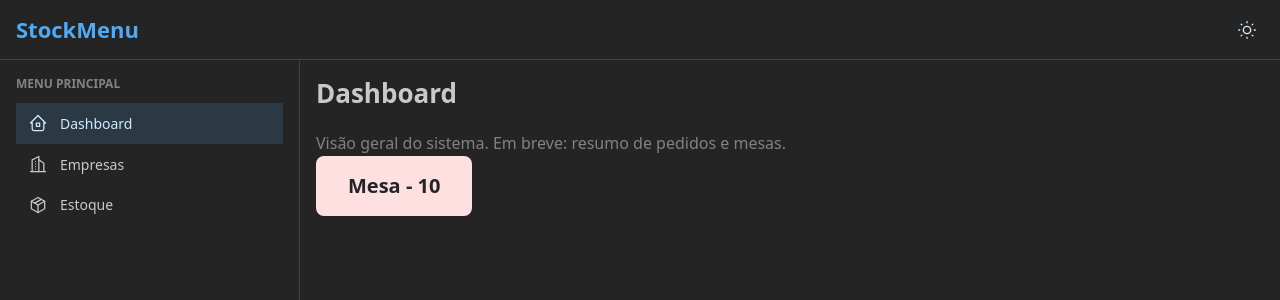
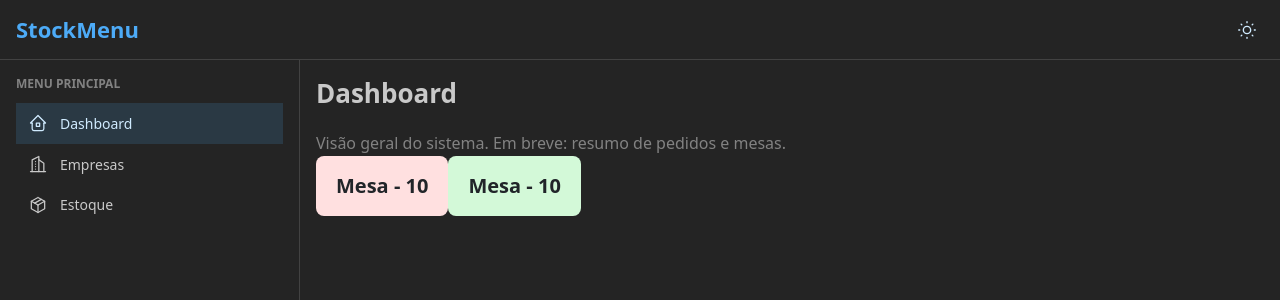
Before and after one commit to kevinDsousa/StockMenu-Frontend, a React (Vite) app: page / in a window 1280 px wide. Shown: the top 300 px of the page. Built offline with nearby package versions, Linux system fonts and the light colour scheme.

Commit message:
melhora o espaçamento das venue tables

```diff
--- a/src/components/ui/DefaultTooltip/AppTooltip.tsx
+++ b/src/components/ui/DefaultTooltip/AppTooltip.tsx
@@ -1,19 +1,7 @@
-import type { ReactNode } from 'react';
 import { Tooltip } from '@mantine/core';
+import type { AppTooltipProps } from './__tooltip.config';
 
-export interface AppTooltipProps {
-  label: string;
-  children: ReactNode;
-  position?: 'top' | 'bottom' | 'left' | 'right';
-  withArrow?: boolean;
-}
-
-export const AppTooltip = ({
-  label,
-  children,
-  position = 'top',
-  withArrow = true,
-}: AppTooltipProps) => {
+export const AppTooltip = ({ label, children, position = 'top', withArrow = true }: AppTooltipProps) => {
   return (
     <Tooltip label={label} position={position} withArrow={withArrow}>
       {children}
--- a/src/components/widget/VenueTables/VenueTable.config.ts
+++ b/src/components/widget/VenueTables/VenueTable.config.ts
@@ -12,6 +12,7 @@ export type TableStatus = 'open' | 'requesting_order' | 'requesting_close';
 /** Configuração de estilo para cada estado da mesa */
 export interface StatusStyleConfig {
   backgroundColor: string;
+  padding: string;
   size: TableSize;
   radius?: number | string;
   hoverOpacity?: number;
@@ -41,6 +42,7 @@ const defaultStatusStyle: StatusStyleConfig = {
   hoverOpacity: 0.9,
   backgroundColor: '',
   transition: 'all 200ms ease-in-out',
+  padding: '12px 20px',
 };
 
 /** Mapeia o status da mesa para sua respectiva configuração visual */
--- a/src/components/widget/VenueTables/VenueTables.tsx
+++ b/src/components/widget/VenueTables/VenueTables.tsx
@@ -17,6 +17,11 @@ export const VenueTables = ({ tableName = 'Mesa', statusTable, tableNumber, onCl
       radius={statusConfig.radius}
       onClick={onClick}
       className={classes.button}
+      styles={{
+        root: {
+          padding: statusConfig.padding,
+        },
+      }}
     >
       {tableName} - {tableNumber ?? 'N'}
     </Button>
--- a/src/routes/index.tsx
+++ b/src/routes/index.tsx
@@ -12,6 +12,7 @@ function DashboardComponent() {
     <PageContainer title="Dashboard">
       <Text c="dimmed">Visão geral do sistema. Em breve: resumo de pedidos e mesas.</Text>
       <VenueTables statusTable='requesting_close' tableNumber={10} />
+      <VenueTables statusTable='open' tableNumber={10} />
     </PageContainer>
   )
 }
```
Also changed, not shown: src/components/ui/DefaultTooltip/__tooltip.config.ts (added, +8 -0 lines).
